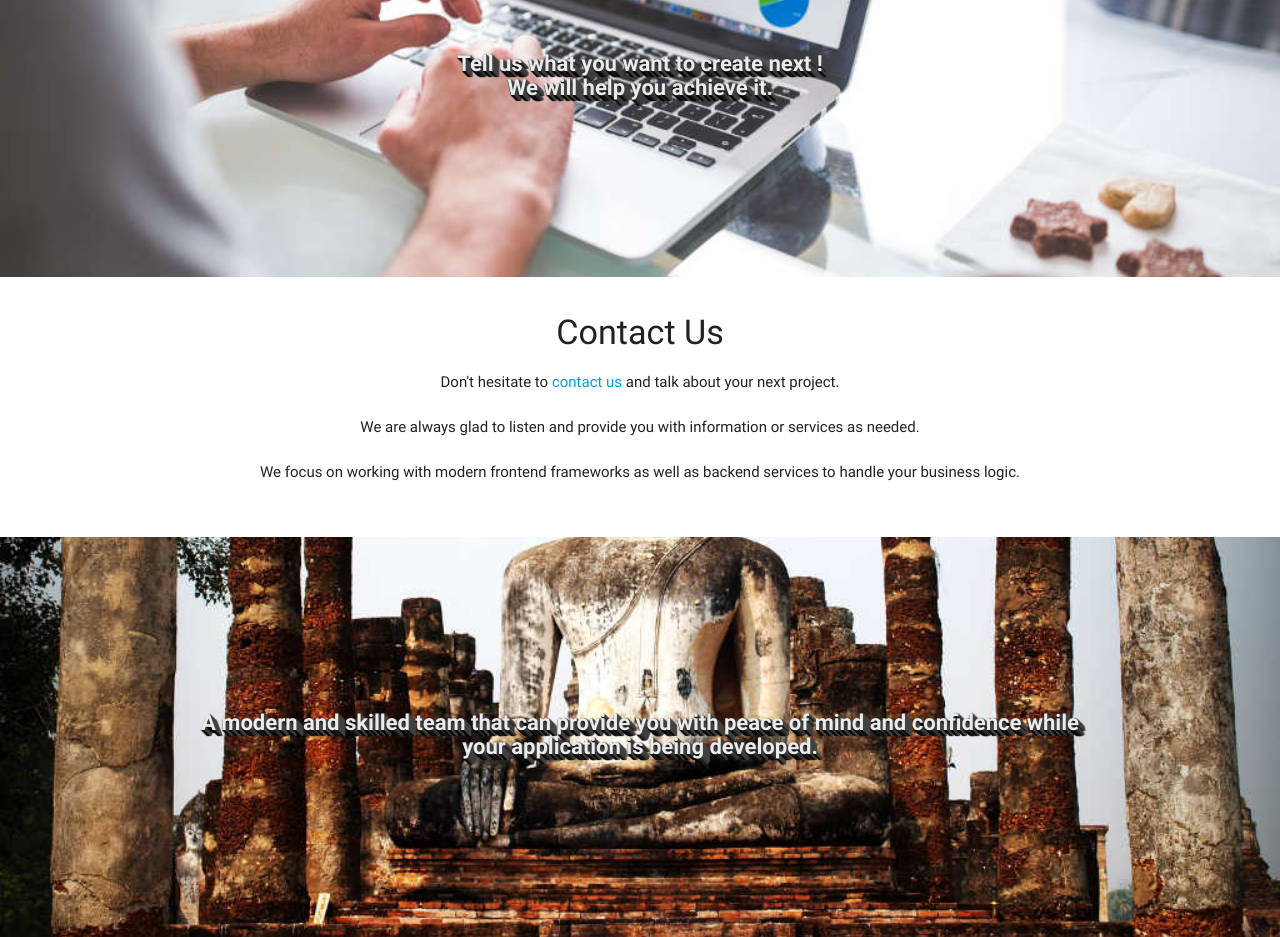
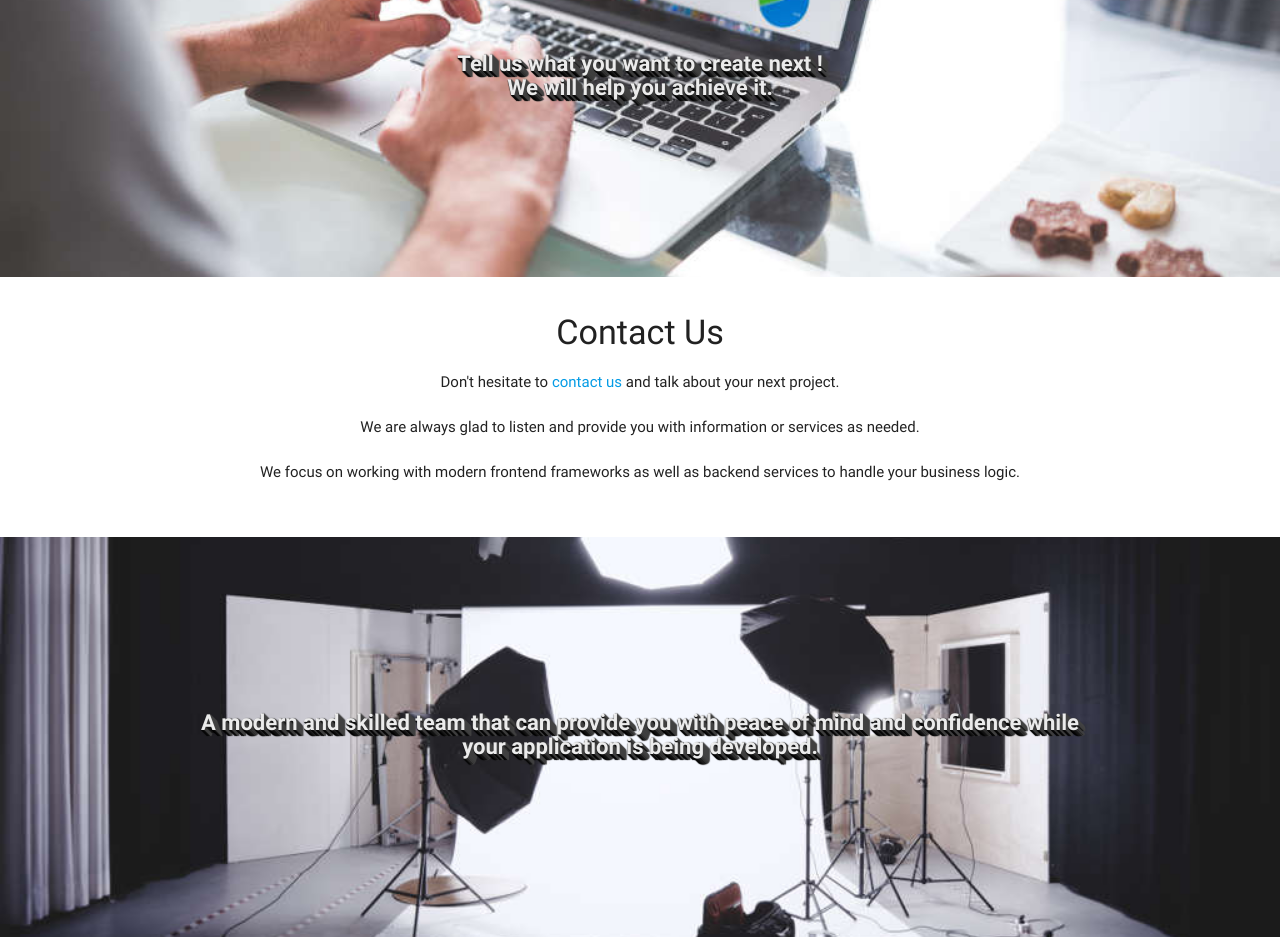
Before and after one commit to inkistudios/inkistudios.github.io, a plain HTML site: page index.html in a window 1280 px wide. Shown: the part 960-1897 px from the top of the page. Drawn offline with nearby package versions, Linux system fonts and the light colour scheme.

Commit message:
change temple image

```diff
--- a/index.html
+++ b/index.html
@@ -113,7 +113,7 @@
             </div>
           </div>
         </div>
-        <div class="parallax"><img src="images/temple-1024.jpeg" alt="Unsplashed background img 3"></div>
+        <div class="parallax"><img src="images/photo-1024.jpeg" alt="Unsplashed background img 3"></div>
       </div>
 
       <footer class="page-footer">
```
Also changed, not shown: images/photo-1024.jpeg (added).
